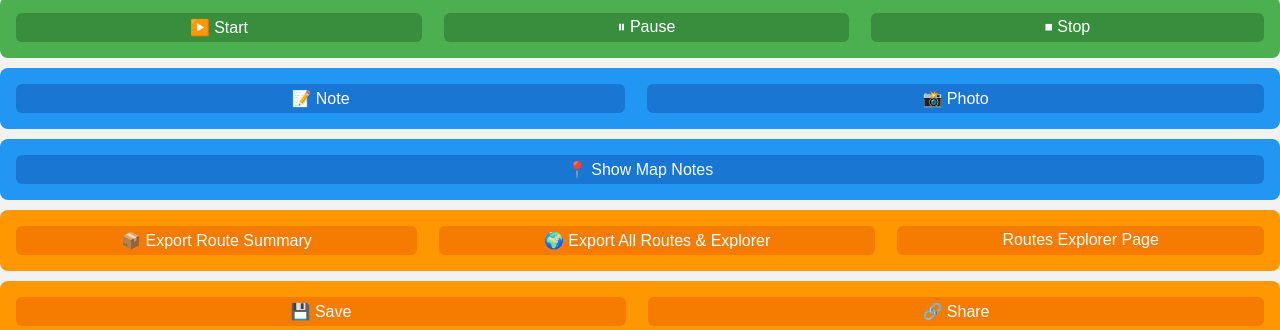
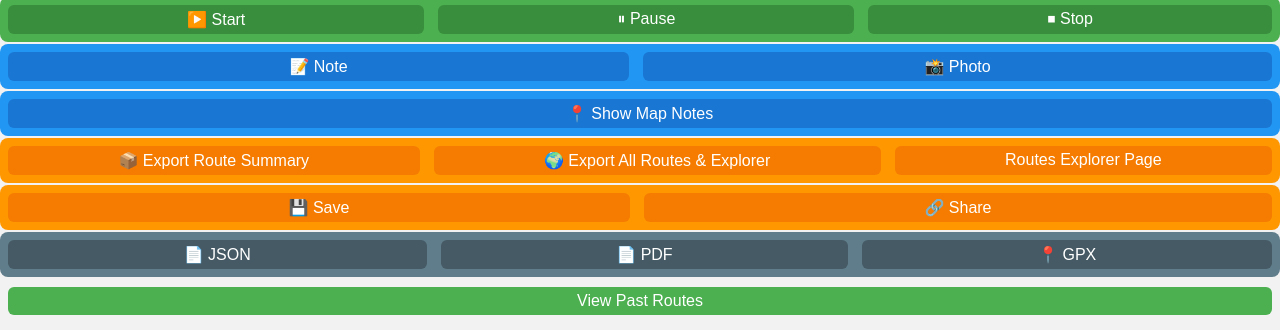
Before and after one commit to LiorShur/AccessNatureLast01, a plain HTML site: page index.html in a window 1280 px wide. Shown: the part 461-791 px from the top of the page. Drawn offline with nearby package versions, Linux system fonts and the light colour scheme; some packages are replaced by stand-ins of ours.

Commit message:
Update styles.css

```diff
--- a/styles.css
+++ b/styles.css
@@ -31,9 +31,9 @@ body {
   display: flex;
   flex-wrap: nowrap;
   justify-content: center;
-  gap: 10px;
-  padding: 10px;
-  margin-bottom: 10px;
+  gap: 2px;
+  padding: 2px;
+  margin-bottom: 2px;
   border-radius: 8px;
 }
 
```
